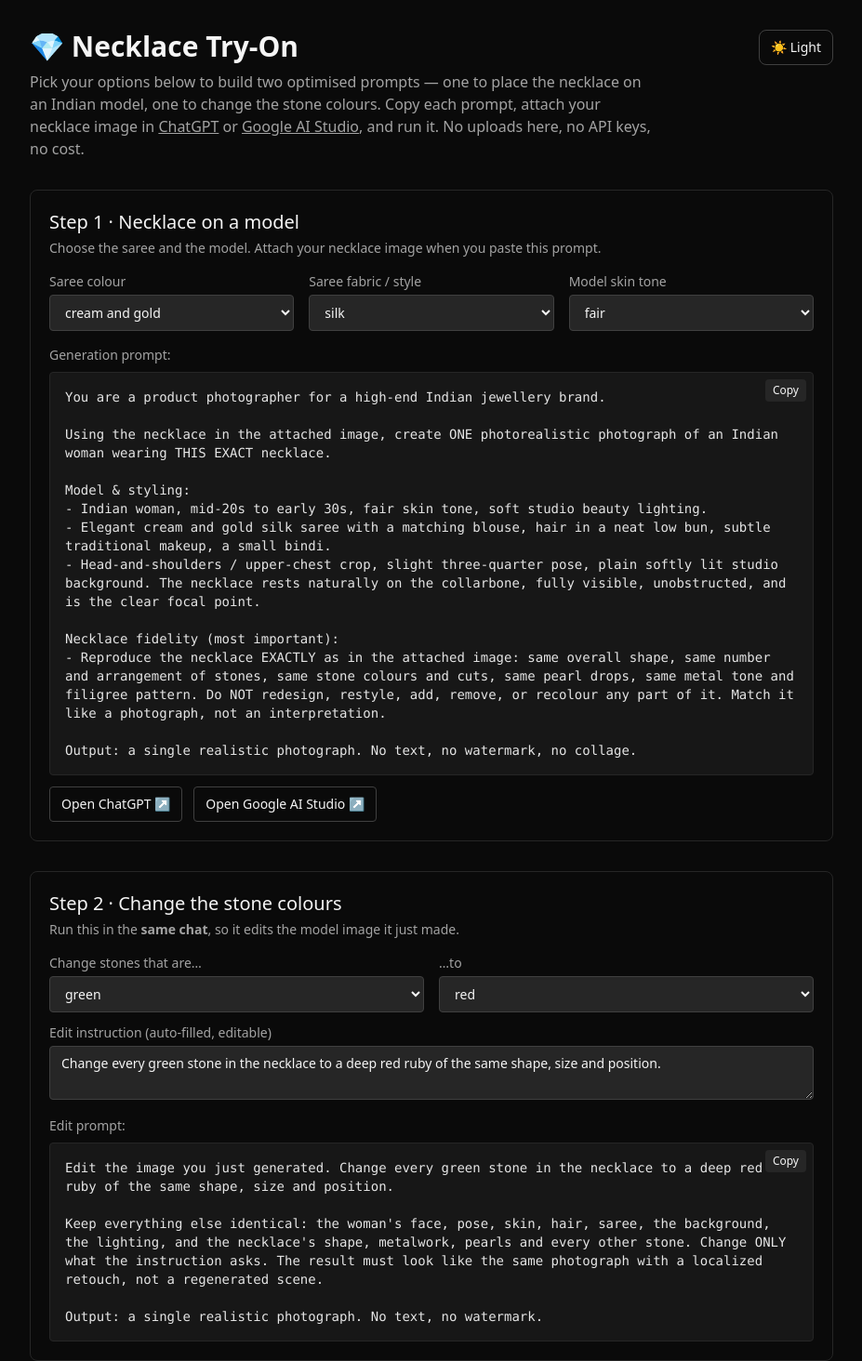
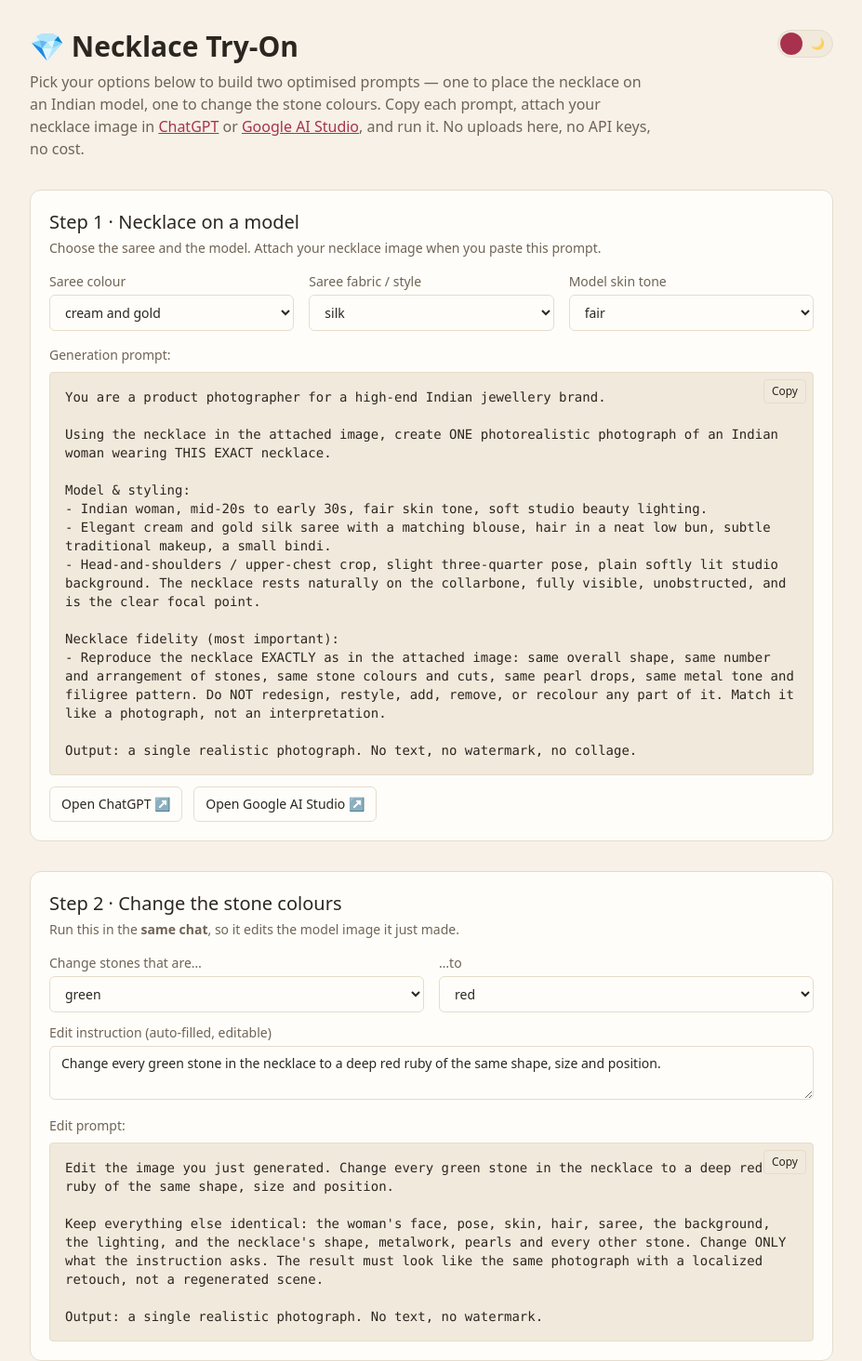
Before and after one commit to Punithn04/necklace-saree-tryon, a plain HTML site: page index.html in a window 1280 px wide. Shown: the top 1464 px of the page at 93% size, without its empty margins (176-1103 px from the left). Drawn offline with nearby package versions, Linux system fonts and the light colour scheme.

Commit message:
Theme: warm cream light palette + sliding light/dark toggle switch, follows OS default

```diff
--- a/index.html
+++ b/index.html
@@ -1,96 +1,120 @@
 <!doctype html>
-<html lang="en" class="dark">
+<html lang="en">
 <head>
 <meta charset="utf-8" />
 <meta name="viewport" content="width=device-width, initial-scale=1" />
 <title>Necklace Try-On</title>
 <script src="https://cdn.tailwindcss.com"></script>
-<script>tailwind.config = { darkMode: "class" };</script>
-<style>.prompt{white-space:pre-wrap}</style>
+<style>
+  :root{
+    --bg:#f7f1e8; --surface:#fffdf9; --border:#e7dccb; --text:#2c2621;
+    --muted:#6f6456; --box:#f1e9db; --accent:#a8324e; --accent-fg:#fffdf9; --hover:#efe6d6;
+  }
+  :root.dark{
+    --bg:#141210; --surface:#1c1815; --border:#2e2823; --text:#efe9e0;
+    --muted:#a79c8c; --box:#1f1a15; --accent:#e88aa0; --accent-fg:#1c1815; --hover:#26201a;
+  }
+  body{background:var(--bg);color:var(--text);}
+  .muted{color:var(--muted);}
+  .card{background:var(--surface);border:1px solid var(--border);}
+  .box{background:var(--box);border:1px solid var(--border);color:var(--text);}
+  select,textarea{background:var(--surface);border:1px solid var(--border);color:var(--text);border-radius:.375rem;}
+  select:focus,textarea:focus{outline:2px solid var(--accent);outline-offset:1px;}
+  .btn{border:1px solid var(--border);border-radius:.375rem;}
+  .btn:hover{background:var(--hover);}
+  .chip{background:var(--box);border:1px solid var(--border);border-radius:.25rem;}
+  .chip:hover{background:var(--hover);}
+  a.link{color:var(--accent);text-decoration:underline;}
+  .prompt{white-space:pre-wrap;}
+
+  /* light/dark toggle switch */
+  .switch{position:relative;width:60px;height:30px;border-radius:999px;background:var(--box);
+    border:1px solid var(--border);cursor:pointer;flex-shrink:0;padding:0;}
+  .switch::before{content:"☀";position:absolute;left:8px;top:50%;transform:translateY(-50%);font-size:12px;opacity:.7;}
+  .switch::after{content:"🌙";position:absolute;right:8px;top:50%;transform:translateY(-50%);font-size:12px;opacity:.7;}
+  .switch .knob{position:absolute;top:2px;left:2px;width:24px;height:24px;border-radius:50%;
+    background:var(--accent);transition:transform .22s cubic-bezier(.4,0,.2,1);}
+  :root.dark .switch .knob{transform:translateX(30px);}
+  @media (prefers-reduced-motion:reduce){.switch .knob{transition:none;}}
+</style>
 </head>
-<body class="bg-white text-neutral-900 dark:bg-neutral-950 dark:text-neutral-100 min-h-screen">
+<body class="min-h-screen">
 <div class="max-w-4xl mx-auto px-4 py-8">
 
   <header class="mb-8 flex items-start justify-between gap-4">
     <div>
       <h1 class="text-3xl font-semibold">💎 Necklace Try-On</h1>
-      <p class="text-neutral-500 dark:text-neutral-400 mt-2 max-w-2xl">
+      <p class="muted mt-2 max-w-2xl">
         Pick your options below to build two optimised prompts — one to place the
         necklace on an Indian model, one to change the stone colours. Copy each
         prompt, attach your necklace image in
-        <a class="underline" href="https://chatgpt.com" target="_blank" rel="noopener">ChatGPT</a> or
-        <a class="underline" href="https://aistudio.google.com" target="_blank" rel="noopener">Google&nbsp;AI&nbsp;Studio</a>,
+        <a class="link" href="https://chatgpt.com" target="_blank" rel="noopener">ChatGPT</a> or
+        <a class="link" href="https://aistudio.google.com" target="_blank" rel="noopener">Google&nbsp;AI&nbsp;Studio</a>,
         and run it. No uploads here, no API keys, no cost.
       </p>
     </div>
-    <button id="themeToggle" title="Toggle light / dark"
-      class="shrink-0 rounded-lg border border-neutral-300 dark:border-neutral-700 px-3 py-2 text-sm
-             hover:bg-neutral-100 dark:hover:bg-neutral-800">
-      <span class="dark:hidden">🌙 Dark</span><span class="hidden dark:inline">☀️ Light</span>
+    <button id="themeToggle" class="switch" role="switch" aria-checked="false" aria-label="Dark mode">
+      <span class="knob"></span>
     </button>
   </header>
 
   <!-- Step 1 -->
-  <section class="mb-8 rounded-lg border border-neutral-200 dark:border-neutral-800 p-5">
+  <section class="card mb-8 rounded-xl p-5">
     <h2 class="text-xl font-medium mb-1">Step 1 · Necklace on a model</h2>
-    <p class="text-sm text-neutral-500 dark:text-neutral-400 mb-4">
-      Choose the saree and the model. Attach your necklace image when you paste this prompt.
-    </p>
+    <p class="text-sm muted mb-4">Choose the saree and the model. Attach your necklace image when you paste this prompt.</p>
 
     <div class="grid grid-cols-1 sm:grid-cols-3 gap-4 mb-4">
       <label class="block">
-        <span class="block text-sm text-neutral-500 dark:text-neutral-400 mb-1">Saree colour</span>
-        <select id="sareeColour" class="w-full rounded border border-neutral-300 dark:border-neutral-700 bg-neutral-100 dark:bg-neutral-800 px-3 py-2 text-sm">
+        <span class="block text-sm muted mb-1">Saree colour</span>
+        <select id="sareeColour" class="w-full px-3 py-2 text-sm">
           <option>cream and gold</option><option>deep red</option><option>royal blue</option>
           <option>emerald green</option><option>magenta pink</option><option>mustard yellow</option>
           <option>ivory white</option><option>black</option>
         </select>
       </label>
       <label class="block">
-        <span class="block text-sm text-neutral-500 dark:text-neutral-400 mb-1">Saree fabric / style</span>
-        <select id="sareeStyle" class="w-full rounded border border-neutral-300 dark:border-neutral-700 bg-neutral-100 dark:bg-neutral-800 px-3 py-2 text-sm">
+        <span class="block text-sm muted mb-1">Saree fabric / style</span>
+        <select id="sareeStyle" class="w-full px-3 py-2 text-sm">
           <option>silk</option><option>Banarasi silk</option><option>Kanjivaram silk</option>
           <option>georgette</option><option>organza</option><option>cotton</option>
         </select>
       </label>
       <label class="block">
-        <span class="block text-sm text-neutral-500 dark:text-neutral-400 mb-1">Model skin tone</span>
-        <select id="skinTone" class="w-full rounded border border-neutral-300 dark:border-neutral-700 bg-neutral-100 dark:bg-neutral-800 px-3 py-2 text-sm">
+        <span class="block text-sm muted mb-1">Model skin tone</span>
+        <select id="skinTone" class="w-full px-3 py-2 text-sm">
           <option>fair</option><option>wheatish</option><option>medium tan</option>
           <option>dusky</option><option>deep brown</option>
         </select>
       </label>
     </div>
 
-    <p class="text-sm text-neutral-500 dark:text-neutral-400 mb-2">Generation prompt:</p>
+    <p class="text-sm muted mb-2">Generation prompt:</p>
     <div class="relative">
-      <pre id="genPrompt" class="prompt rounded border border-neutral-300 dark:border-neutral-800 bg-neutral-100 dark:bg-neutral-900 p-4 text-sm text-neutral-800 dark:text-neutral-200 overflow-x-auto"></pre>
-      <button data-copy="genPrompt" class="copyBtn absolute top-2 right-2 rounded bg-neutral-200 dark:bg-neutral-800 px-2 py-1 text-xs hover:bg-neutral-300 dark:hover:bg-neutral-700">Copy</button>
+      <pre id="genPrompt" class="prompt box rounded p-4 text-sm overflow-x-auto"></pre>
+      <button data-copy="genPrompt" class="copyBtn chip absolute top-2 right-2 px-2 py-1 text-xs">Copy</button>
     </div>
     <div class="flex gap-3 mt-3">
-      <a href="https://chatgpt.com" target="_blank" rel="noopener" class="rounded border border-neutral-300 dark:border-neutral-700 px-3 py-2 text-sm hover:bg-neutral-100 dark:hover:bg-neutral-800">Open ChatGPT ↗</a>
-      <a href="https://aistudio.google.com" target="_blank" rel="noopener" class="rounded border border-neutral-300 dark:border-neutral-700 px-3 py-2 text-sm hover:bg-neutral-100 dark:hover:bg-neutral-800">Open Google AI Studio ↗</a>
+      <a href="https://chatgpt.com" target="_blank" rel="noopener" class="btn px-3 py-2 text-sm">Open ChatGPT ↗</a>
+      <a href="https://aistudio.google.com" target="_blank" rel="noopener" class="btn px-3 py-2 text-sm">Open Google AI Studio ↗</a>
     </div>
   </section>
 
   <!-- Step 2 -->
-  <section class="mb-8 rounded-lg border border-neutral-200 dark:border-neutral-800 p-5">
+  <section class="card mb-8 rounded-xl p-5">
     <h2 class="text-xl font-medium mb-1">Step 2 · Change the stone colours</h2>
-    <p class="text-sm text-neutral-500 dark:text-neutral-400 mb-4">
-      Run this in the <strong>same chat</strong>, so it edits the model image it just made.
-    </p>
+    <p class="text-sm muted mb-4">Run this in the <strong>same chat</strong>, so it edits the model image it just made.</p>
 
     <div class="grid grid-cols-1 sm:grid-cols-2 gap-4 mb-3">
       <label class="block">
-        <span class="block text-sm text-neutral-500 dark:text-neutral-400 mb-1">Change stones that are…</span>
-        <select id="fromColour" class="w-full rounded border border-neutral-300 dark:border-neutral-700 bg-neutral-100 dark:bg-neutral-800 px-3 py-2 text-sm">
+        <span class="block text-sm muted mb-1">Change stones that are…</span>
+        <select id="fromColour" class="w-full px-3 py-2 text-sm">
           <option>green</option><option>red</option><option>blue</option><option>white / clear</option>
           <option>yellow</option><option>pink</option><option>purple</option>
         </select>
       </label>
       <label class="block">
-        <span class="block text-sm text-neutral-500 dark:text-neutral-400 mb-1">…to</span>
-        <select id="toColour" class="w-full rounded border border-neutral-300 dark:border-neutral-700 bg-neutral-100 dark:bg-neutral-800 px-3 py-2 text-sm">
+        <span class="block text-sm muted mb-1">…to</span>
+        <select id="toColour" class="w-full px-3 py-2 text-sm">
           <option>red</option><option>green</option><option>blue</option><option>white diamond</option>
           <option>yellow</option><option>pink</option><option>purple</option>
         </select>
@@ -98,27 +122,27 @@
     </div>
 
     <label class="block mb-3">
-      <span class="block text-sm text-neutral-500 dark:text-neutral-400 mb-1">Edit instruction (auto-filled, editable)</span>
-      <textarea id="instruction" rows="2" class="w-full rounded border border-neutral-300 dark:border-neutral-700 bg-neutral-100 dark:bg-neutral-800 px-3 py-2 text-sm"></textarea>
+      <span class="block text-sm muted mb-1">Edit instruction (auto-filled, editable)</span>
+      <textarea id="instruction" rows="2" class="w-full px-3 py-2 text-sm"></textarea>
     </label>
 
-    <p class="text-sm text-neutral-500 dark:text-neutral-400 mb-2">Edit prompt:</p>
+    <p class="text-sm muted mb-2">Edit prompt:</p>
     <div class="relative">
-      <pre id="editPrompt" class="prompt rounded border border-neutral-300 dark:border-neutral-800 bg-neutral-100 dark:bg-neutral-900 p-4 text-sm text-neutral-800 dark:text-neutral-200 overflow-x-auto"></pre>
-      <button data-copy="editPrompt" class="copyBtn absolute top-2 right-2 rounded bg-neutral-200 dark:bg-neutral-800 px-2 py-1 text-xs hover:bg-neutral-300 dark:hover:bg-neutral-700">Copy</button>
+      <pre id="editPrompt" class="prompt box rounded p-4 text-sm overflow-x-auto"></pre>
+      <button data-copy="editPrompt" class="copyBtn chip absolute top-2 right-2 px-2 py-1 text-xs">Copy</button>
     </div>
   </section>
 
-  <!-- Sample necklaces (optional reference images) -->
-  <section class="mb-10 rounded-lg border border-neutral-200 dark:border-neutral-800 p-5">
-    <h2 class="text-sm font-medium mb-3 text-neutral-500 dark:text-neutral-400">Sample necklaces (right-click → save, to attach in the chat)</h2>
+  <!-- Sample necklaces -->
+  <section class="card mb-10 rounded-xl p-5">
+    <h2 class="text-sm font-medium muted mb-3">Sample necklaces (right-click → save, to attach in the chat)</h2>
     <div class="flex gap-4">
-      <a href="sample_images/necklace_green.jpg" target="_blank"><img src="sample_images/necklace_green.jpg" class="h-28 rounded border border-neutral-300 dark:border-neutral-700" alt="green stones sample" /></a>
-      <a href="sample_images/necklace_red.jpg" target="_blank"><img src="sample_images/necklace_red.jpg" class="h-28 rounded border border-neutral-300 dark:border-neutral-700" alt="red stones sample" /></a>
+      <a href="sample_images/necklace_green.jpg" target="_blank"><img src="sample_images/necklace_green.jpg" class="h-28 rounded" style="border:1px solid var(--border)" alt="green stones sample" /></a>
+      <a href="sample_images/necklace_red.jpg" target="_blank"><img src="sample_images/necklace_red.jpg" class="h-28 rounded" style="border:1px solid var(--border)" alt="red stones sample" /></a>
     </div>
   </section>
 
-  <footer class="text-xs text-neutral-400 dark:text-neutral-500 border-t border-neutral-200 dark:border-neutral-900 pt-4">
+  <footer class="text-xs muted pt-4" style="border-top:1px solid var(--border)">
     Assignment 2 prototype. The single model call is done in a free browser tool; a small paid
     variant (OpenAI image API, ~₹4/image, rate-limited) is available on request. See the README.
   </footer>
@@ -178,16 +202,23 @@ document.querySelectorAll(".copyBtn").forEach((b) =>
     setTimeout(() => (b.textContent = t), 1200);
   }));
 
-// theme
+// theme: default follows OS; explicit choice is remembered
 const root = document.documentElement;
+const toggle = $("themeToggle");
+function applyTheme(dark) {
+  root.classList.toggle("dark", dark);
+  toggle.setAttribute("aria-checked", String(dark));
+}
+let dark;
 try {
   const saved = localStorage.getItem("theme");
-  if (saved === "light") root.classList.remove("dark");
-  if (saved === "dark") root.classList.add("dark");
-} catch (e) {}
-$("themeToggle").addEventListener("click", () => {
-  root.classList.toggle("dark");
-  try { localStorage.setItem("theme", root.classList.contains("dark") ? "dark" : "light"); } catch (e) {}
+  dark = saved ? saved === "dark" : window.matchMedia("(prefers-color-scheme: dark)").matches;
+} catch (e) { dark = false; }
+applyTheme(dark);
+toggle.addEventListener("click", () => {
+  dark = !root.classList.contains("dark");
+  applyTheme(dark);
+  try { localStorage.setItem("theme", dark ? "dark" : "light"); } catch (e) {}
 });
 
 refreshGen();
```
